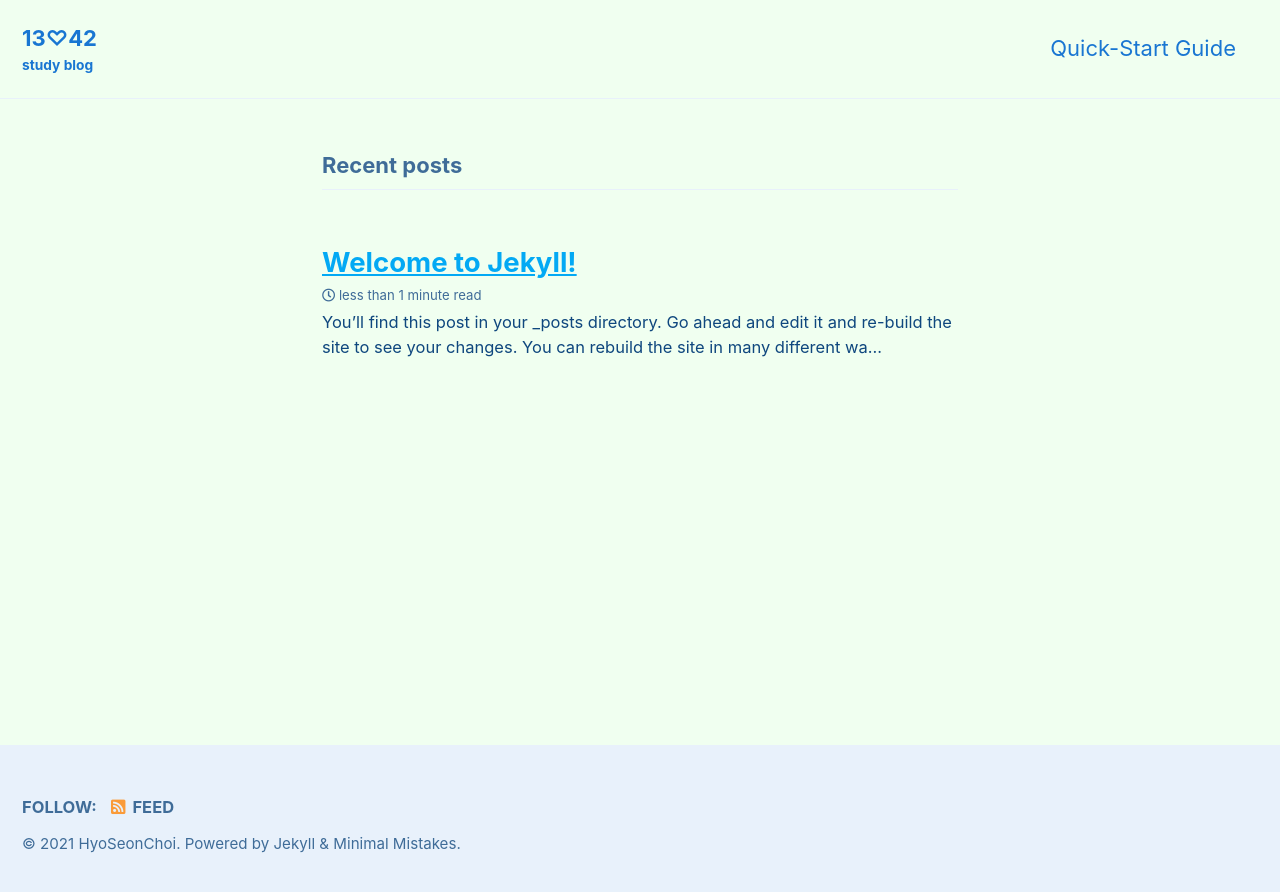
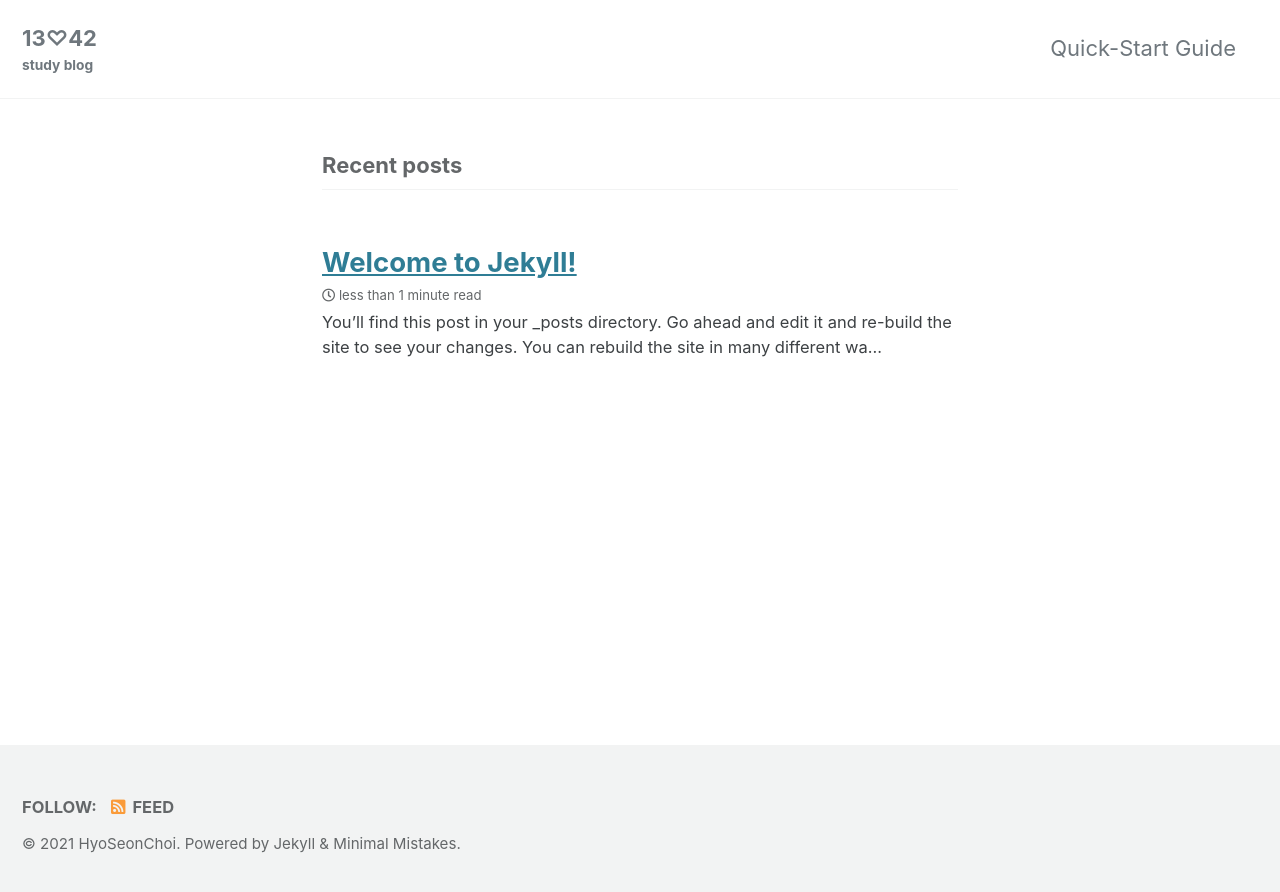
Before and after one commit to HyoSeonChoi/HyoSeonChoi.github.io, a Jekyll site: the page built from index.markdown, in a window 1280 px wide. Shown: the top 892 px of the page. Built offline with Jekyll 4.4.1, drawn with Linux system fonts in a browser that asks for light colours; cached includes are drawn as plain includes; the list of posts is cut into pages by our own code.

Commit message:
테마 변경

```diff
--- a/_config.yml
+++ b/_config.yml
@@ -12,7 +12,7 @@
 
 # theme                  : "minimal-mistakes-jekyll"
 remote_theme: "mmistakes/minimal-mistakes"
-minimal_mistakes_skin: "aqua" # "default" , "air", "contrast", "dark", "dirt", "neon", "mint", "plum", "sunrise"
+minimal_mistakes_skin: "default" # "default" ,"aqua", "air", "contrast", "dark", "dirt", "neon", "mint", "plum", "sunrise"
 
 # Site Settings
 locale: "en-US"
```
